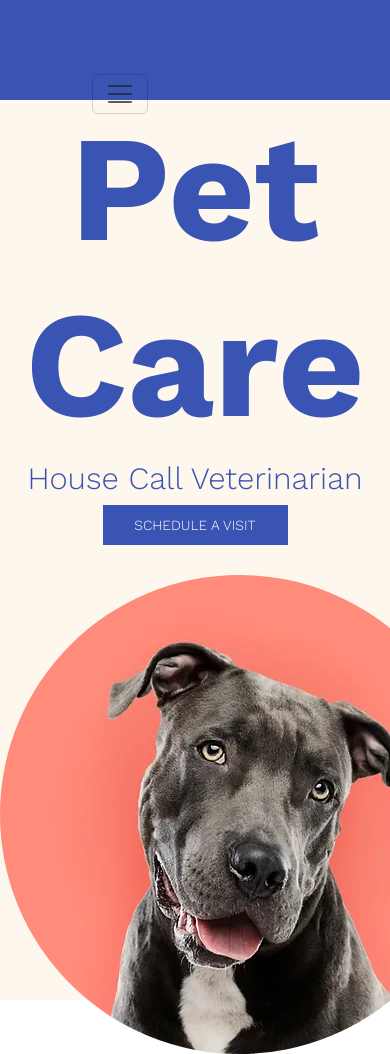
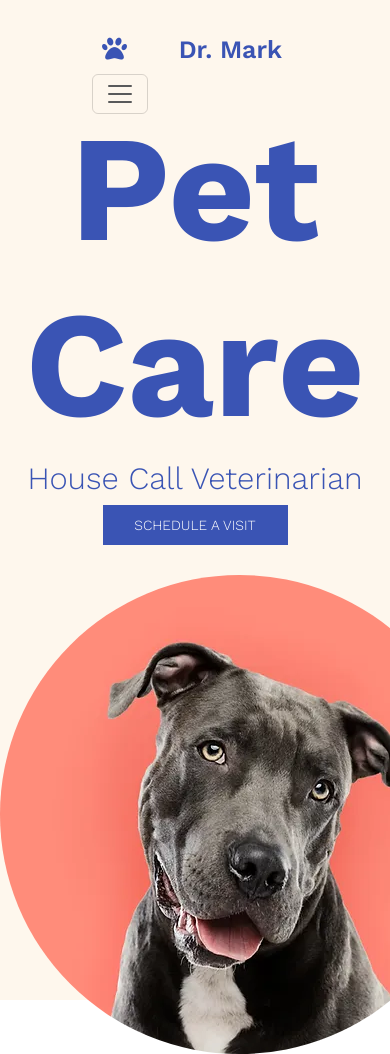
Before and after one commit to GIOK777/Veterinarian-Website, a plain HTML site: page index.html in a window 390 px wide. Shown: the top 1054 px of the page. Drawn offline with nearby package versions, Linux system fonts and the light colour scheme.

Commit message:
29 ianvari 18:00-2

```diff
--- a/assets/styles/responsive.scss
+++ b/assets/styles/responsive.scss
@@ -5,9 +5,6 @@
 
 @media (max-width: 990px) {
 
-    header {
-        background-color: $primary-color;
-    }
     main {
         padding: 100px 0 0;
 
--- a/assets/styles/style.scss
+++ b/assets/styles/style.scss
@@ -269,8 +269,6 @@ main {
             gap: 20px;
             i {
                 color: $white-color;
-                // text-align: center;
-                // align-items: center;
             }
         }
 
```
Also changed, not shown: assets/styles/responsive.css, assets/styles/responsive.min.css, 4 other files.
